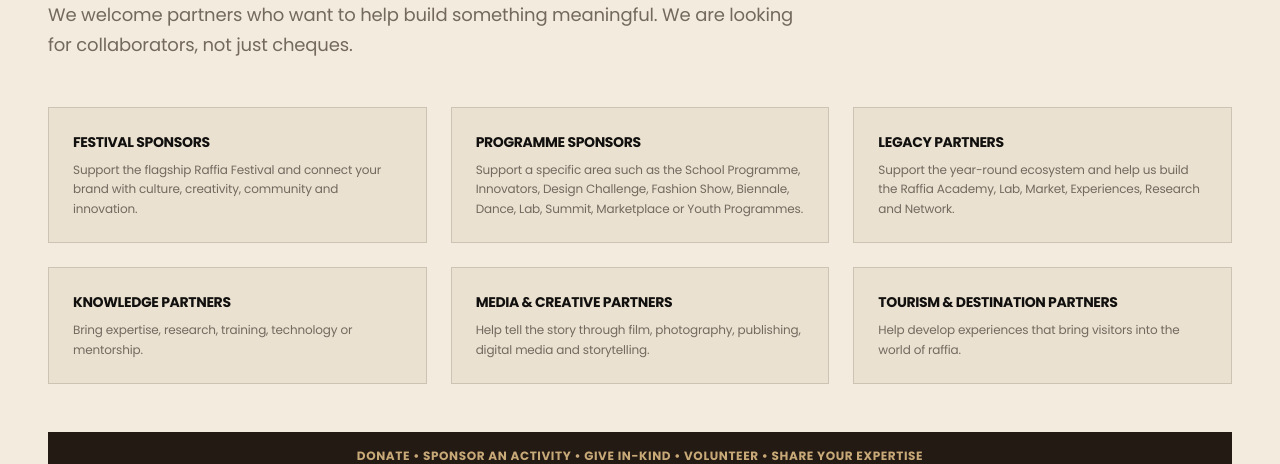
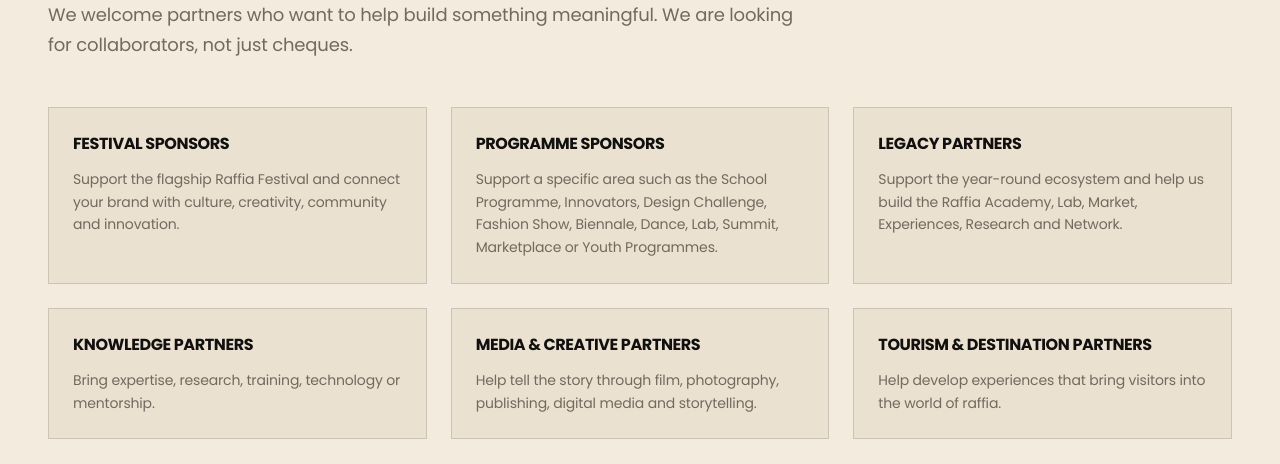
Before and after one commit to Felidonjnr/raffia1, a React (Vite) app: page / in a window 1280 px wide. Shown: the part 8120-8584 px from the top of the page. Built offline with nearby package versions, Linux system fonts and the light colour scheme.

Commit message:
refine: improve partnership card readability

```diff
--- a/src/pages/HomePage.tsx
+++ b/src/pages/HomePage.tsx
@@ -727,8 +727,8 @@ export const HomePage: React.FC<HomePageProps> = ({ onNavigate, onSelectProduct
               <div key={p.title} className="p-6 bg-[#EAE1D1] border border-[#241A14]/15 flex flex-col justify-between">
                 <div>
 
-                  <h4 className="font-sans text-sm font-bold text-[#11100E] mb-2">{p.title}</h4>
-                  <p className="text-xs text-[#73695E] font-sans leading-relaxed">{p.desc}</p>
+                  <h4 className="font-sans text-base font-bold text-[#11100E] mb-3">{p.title}</h4>
+                  <p className="text-sm text-[#73695E] font-sans leading-relaxed">{p.desc}</p>
                 </div>
               </div>
             ))}
```
